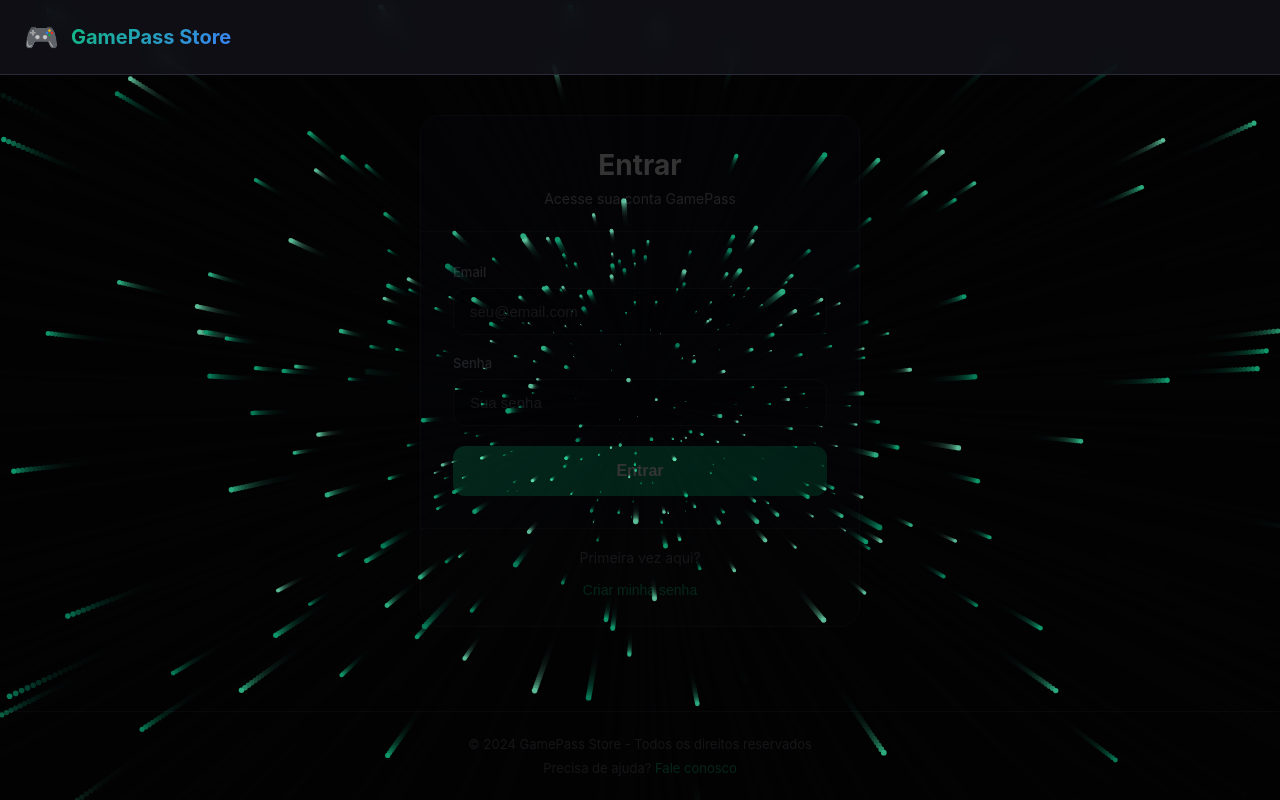
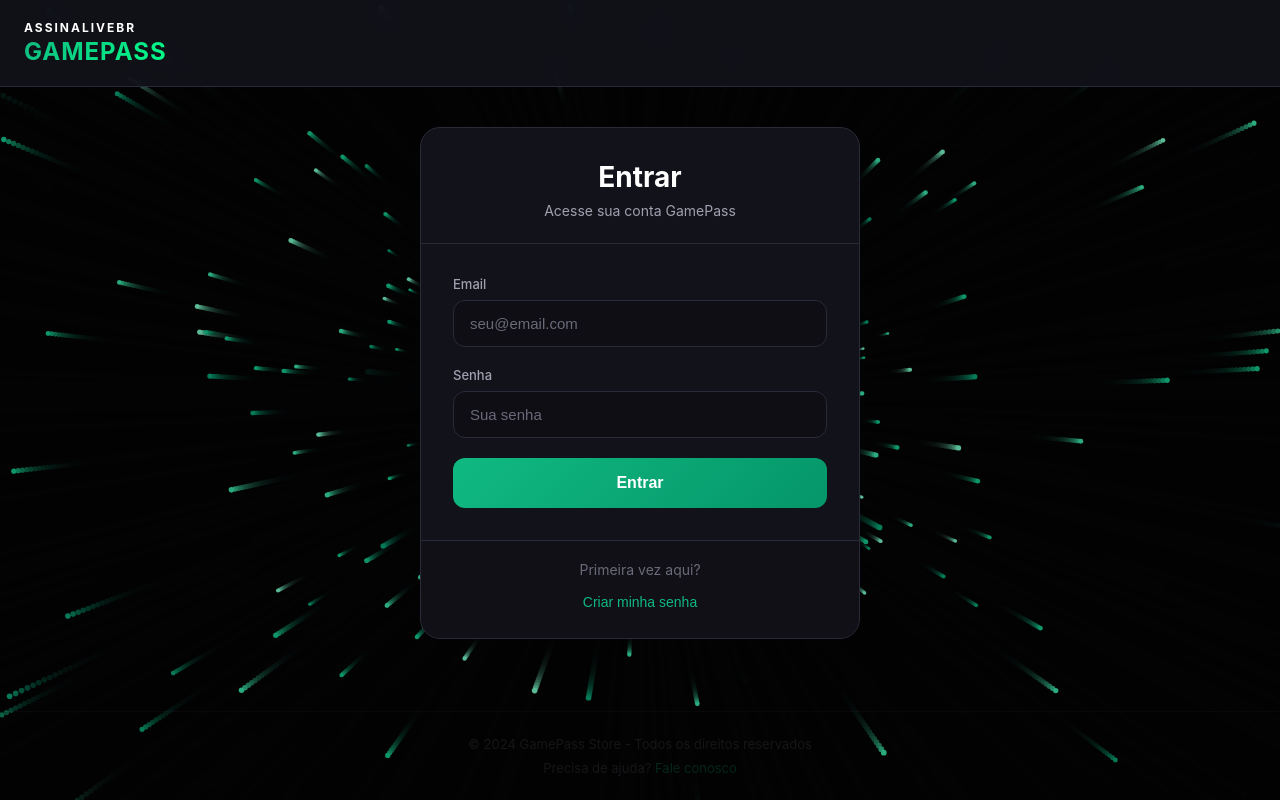
Before and after one commit to joaovitorbelortee-cpu/gamepass-portal, a React (Vite) app: page / in a window 1280 px wide. Built offline with nearby package versions, Linux system fonts and the light colour scheme; no server answers.

Commit message:
fix: Update portal with ASSINALIVEBR GAMEPASS branding and fix z-index

```diff
--- a/src/PortalApp.tsx
+++ b/src/PortalApp.tsx
@@ -75,8 +75,8 @@
             <StarfieldBackground />
             <div className="portal-header">
                 <div className="portal-logo">
-                    <span className="logo-icon">🎮</span>
-                    <span className="logo-text">GamePass Store</span>
+                    <div className="logo-brand">ASSINALIVEBR</div>
+                    <div className="logo-gamepass">GAMEPASS</div>
                 </div>
                 {client && (
                     <div className="portal-user">
--- a/src/portal.css
+++ b/src/portal.css
@@ -39,7 +39,7 @@
   align-items: center;
   padding: 20px 24px;
   border-bottom: 1px solid var(--portal-border);
-  background: rgba(18, 18, 26, 0.8);
+  background: rgba(18, 18, 26, 0.9);
   -webkit-backdrop-filter: blur(10px);
   backdrop-filter: blur(10px);
   position: sticky;
@@ -49,8 +49,28 @@
 
 .portal-logo {
   display: flex;
-  align-items: center;
-  gap: 12px;
+  flex-direction: column;
+  align-items: flex-start;
+  gap: 2px;
+}
+
+.logo-brand {
+  font-size: 12px;
+  font-weight: 700;
+  letter-spacing: 2px;
+  color: #ffffff;
+  text-transform: uppercase;
+}
+
+.logo-gamepass {
+  font-size: 24px;
+  font-weight: 700;
+  background: linear-gradient(135deg, var(--portal-primary), #00ff88);
+  -webkit-background-clip: text;
+  -webkit-text-fill-color: transparent;
+  background-clip: text;
+  text-transform: uppercase;
+  letter-spacing: 1px;
 }
 
 .logo-icon {
@@ -101,6 +121,8 @@
   justify-content: center;
   align-items: flex-start;
   padding: 40px 20px;
+  position: relative;
+  z-index: 10;
 }
 
 /* Card */
```
